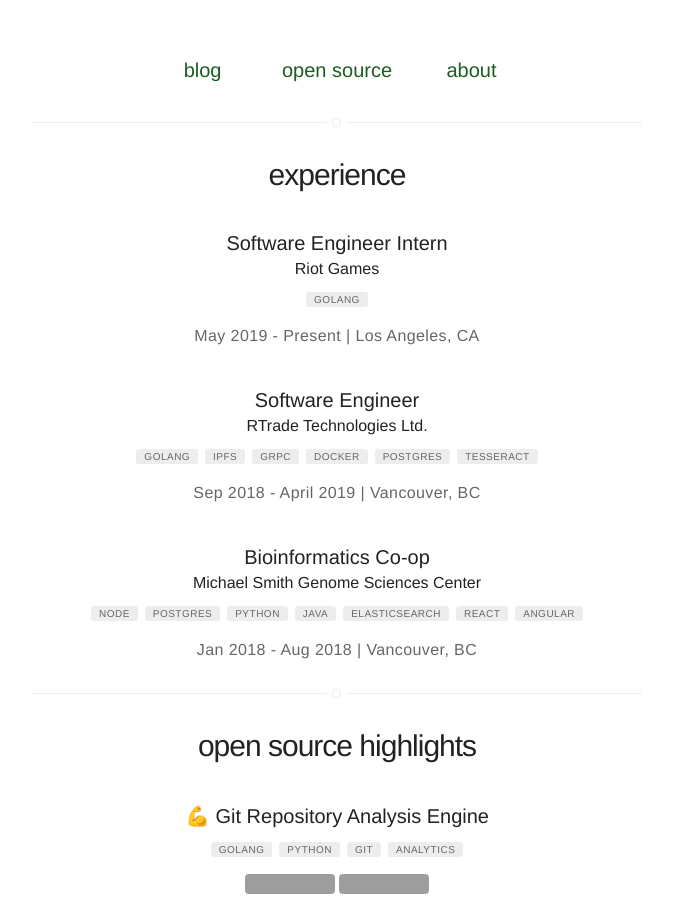
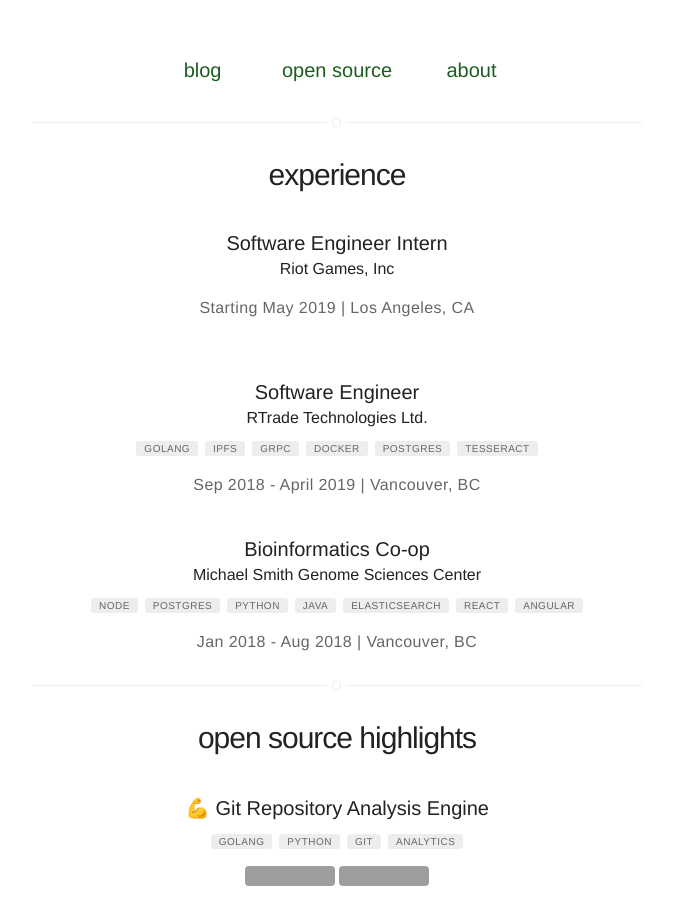
Before and after one commit to bobheadxi/bobheadxi.github.io, a Jekyll site: the page built from index.html, in a window 1280 px wide and 900 px high, scrolled down 416 px. Shown: the whole window, without its empty margins (303-976 px from the left). Built offline with Jekyll 4.4.1, drawn with Linux system fonts in a browser that asks for light colours; emoji names are drawn with the system emoji font; grey boxes are pictures that could not be loaded.

Commit message:
tweak riot games entry

```diff
--- a/_posts/2019-5-7-riot-games.md
+++ b/_posts/2019-5-7-riot-games.md
@@ -2,14 +2,13 @@
 title: "Software Engineer Intern"
 layout: post
 date: 2019-05-07 9:00
-tag:
-- golang
+tag: []
 image: ""
 headerImage: false
 experience: true
 hidden: true # don't count this post in blog pagination
-organization: Riot Games
-description: "May 2019 - Present | Los Angeles, CA"
+organization: Riot Games, Inc
+description: "Starting May 2019 | Los Angeles, CA"
 category: experience
 author: robert
 externalLink: false
```
